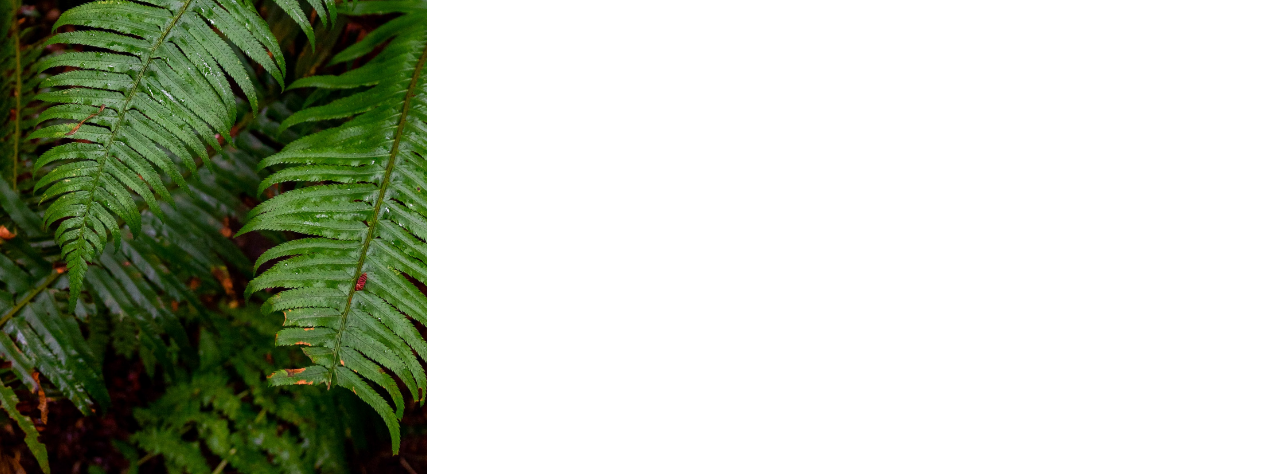
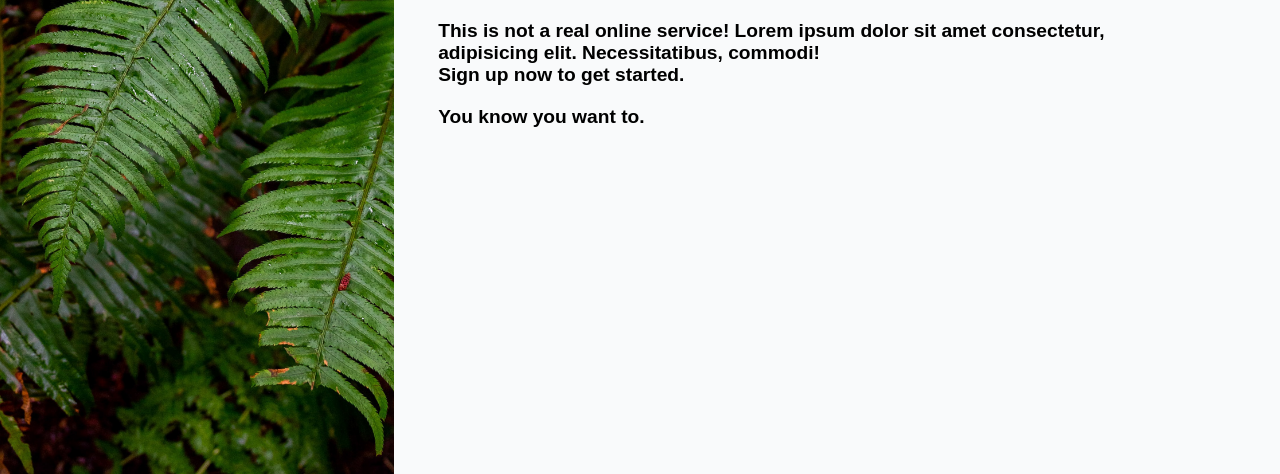
Before and after one commit to ValeRomann/signup-form, a plain HTML site: page index.html in a window 1280 px wide. Shown: the part 326-800 px from the top of the page. Drawn offline with Linux system fonts and the light colour scheme.

Commit message:
Add header  of form section

```diff
--- a/index.html
+++ b/index.html
@@ -1,5 +1,6 @@
 <!DOCTYPE html>
 <html lang="en">
+
 <head>
   <meta charset="UTF-8">
   <meta http-equiv="X-UA-Compatible" content="IE=edge">
@@ -7,18 +8,27 @@
   <title>Sign-Up Form</title>
   <link rel="stylesheet" href="styles/style.css">
 </head>
+
 <body>
   <div class="main-container">
     <header class="main">
       <h1><img src="/images/odin-lined.png" alt="logo" height="100">ODIN</h1>
     </header>
     <main>
-      <header class="form">
-
-      </header>
+      <div class="form-container">
+        <header class="form">
+          <p>
+            This is not a real online service! Lorem ipsum dolor sit amet consectetur, adipisicing elit. Necessitatibus,
+            commodi!
+          </p>
+          <p>Sign up now to get started.</p>
+          <p>You know you want to.</p>
+        </header>
+      </div>
     </main>
   </div>
   <footer></footer>
   <script src="js/script.js"></script>
 </body>
+
 </html>
--- a/styles/style.css
+++ b/styles/style.css
@@ -10,6 +10,7 @@
   padding: 0;
   margin: 0;
   box-sizing: border-box;
+  font-family: Arial, Helvetica, sans-serif;
 }
 
 .main-container {
@@ -40,3 +41,26 @@ h1 {
   justify-content: center;
   align-items: center;
 }
+
+main {
+  background-color: #f9fafb;
+  width: 75%;
+  display: flex;
+  justify-content: center;
+  align-items: center;
+}
+
+.form-container {
+  width: 90%;
+  margin: auto;
+}
+
+header.form {
+  font-size: 1.2rem;
+  font-weight: bold;
+  padding-right: 50px;
+}
+
+header.form p:last-child{
+  margin-top: 1em;
+}
```
